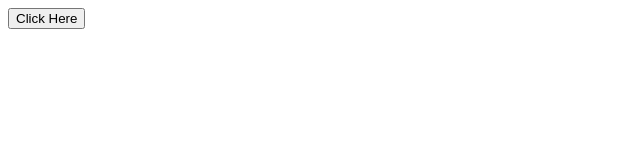
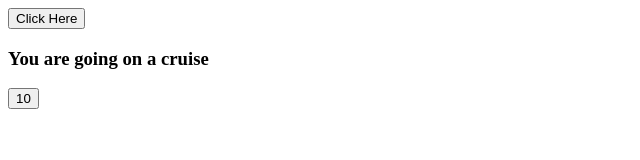
Before and after one commit to grbrooks/javascript-websit, a plain HTML site: page index.html in a window 1280 px wide. Both pictures are taken after a click on the button "Click Here". Shown: the whole page, without its empty margins (0-640 px from the left). Drawn offline with Linux system fonts and the light colour scheme.

Commit message:
--- Auto-Git Commit ---

```diff
--- a/index.html
+++ b/index.html
@@ -10,8 +10,9 @@
 </head>
 
 <body>
-    <button type="button">Click Here</button>
-    <p id="hiddenMessage" style="display:none">You are going on a cruise</p>
+    <button type="button" onclick="revealMessage()">Click Here</button>
+    <h3 id="hiddenMessage" style="display:none">You are going on a cruise</h3>
+    <button type="button" id="countDownButton" onclick="countDown()">10</button>
 </body>
 
 </html>
--- a/js/script.js
+++ b/js/script.js
@@ -0,0 +1,9 @@
+function revealMessage() {
+    document.getElementById("hiddenMessage").style.display = "block";
+}
+
+function countDown() {
+    let currentVal = document.getElementById("countDownButton").innerHTML;
+    let newVal = currentVal - 1;
+    document.getElementById("")
+}
```
